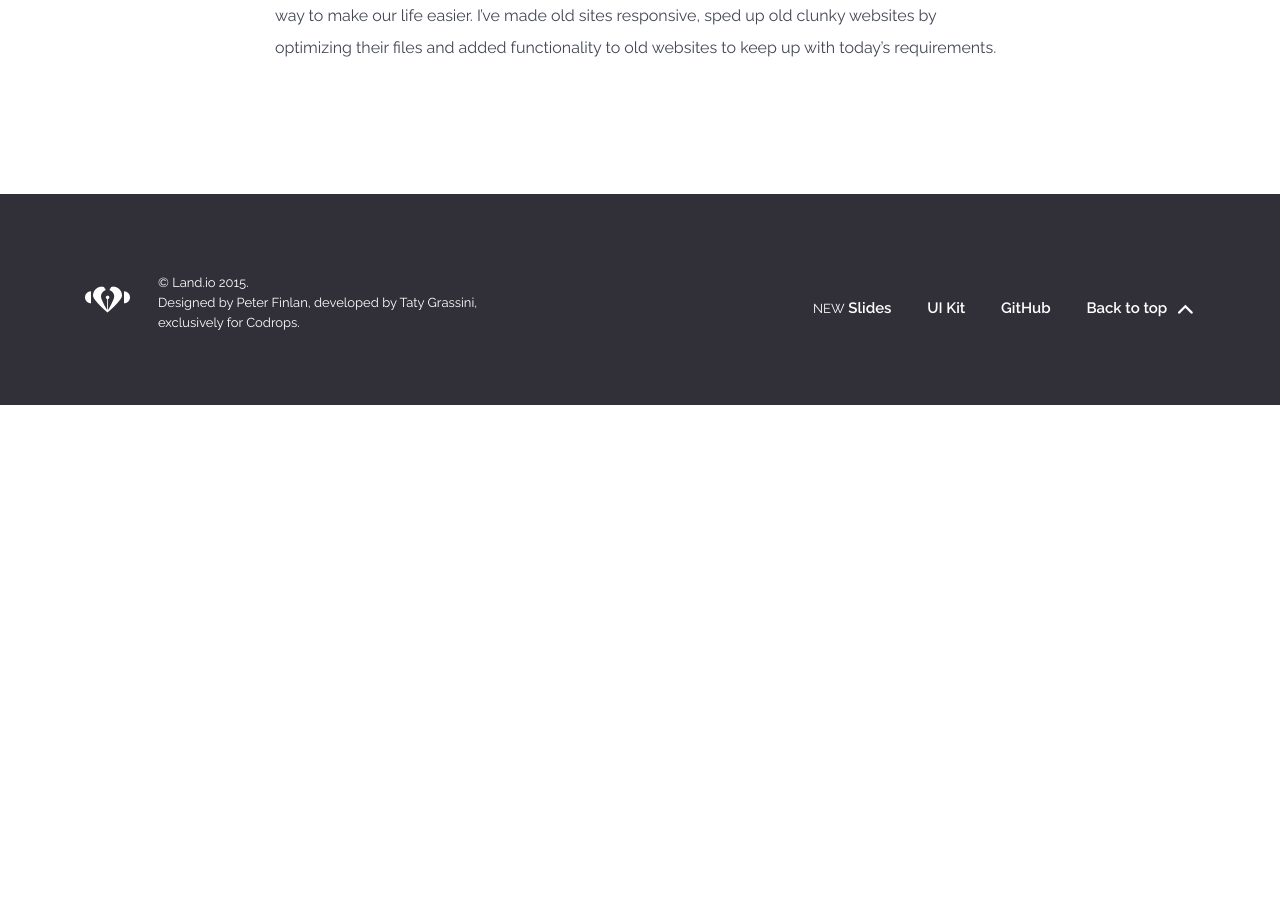
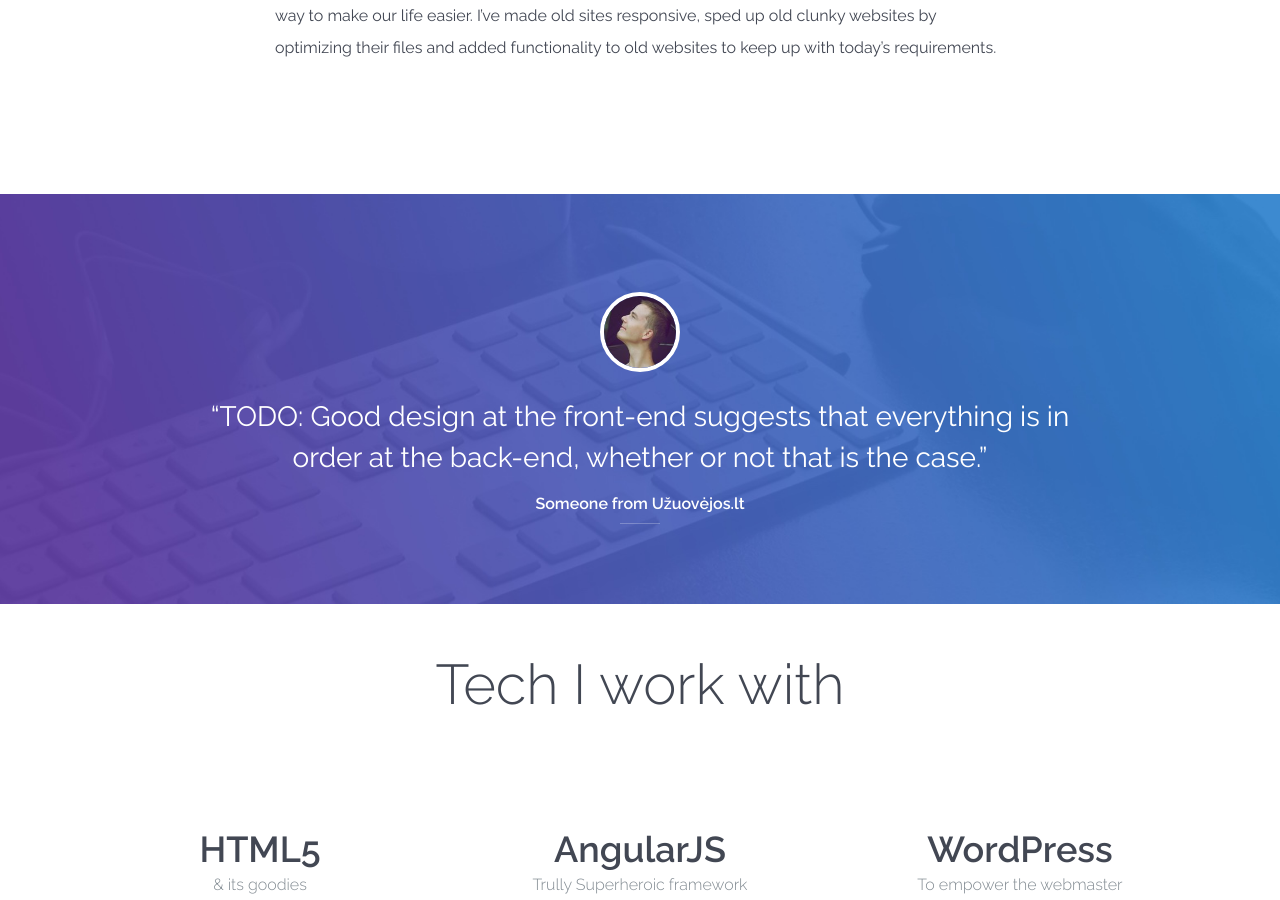
Before and after one commit to keligijus/eligijuskrepsta.com, a Jekyll site: the page built from index.html, in a window 1280 px wide and 900 px high, scrolled down 1621 px. Built offline with Jekyll 4.4.1, drawn with Linux system fonts in a browser that asks for light colours; nearby versions of some CDN libraries; some web fonts are replaced; Markdown is read by kramdown in place of the engine named in the settings; before the commit the page ends 2026 px from its top, so only the background shows below that; some of the changed text lies outside the part shown.

Commit message:
tech I work with init

```diff
--- /dev/null
+++ b/_includes/tech-i-work-with.html
@@ -0,0 +1,59 @@
+    <!-- Features
+    ================================================== -->
+
+    <h3 class="text-xs-center display-1 m-t-3">Tech I work with</h3>
+
+    <section class="section-features text-xs-center">
+      <div class="container">
+        <div class="row">
+          <div class="col-md-4">
+            <div class="card">
+              <div class="card-block">
+                <h4 class="card-title">HTML5</h4>
+                <h6 class="card-subtitle text-muted">&amp; its goodies</h6>
+              </div>
+            </div>
+          </div>
+          <div class="col-md-4">
+            <div class="card">
+              <div class="card-block">
+                <h4 class="card-title">AngularJS</h4>
+                <h6 class="card-subtitle text-muted">Trully Superheroic framework</h6>
+              </div>
+            </div>
+          </div>
+          <div class="col-md-4">
+            <div class="card">
+              <div class="card-block">
+                <h4 class="card-title">WordPress</h4>
+                <h6 class="card-subtitle text-muted">To empower the webmaster</h6>
+              </div>
+            </div>
+          </div>
+          <div class="col-md-4">
+            <div class="card">
+              <div class="card-block">
+                <h4 class="card-title">Gulp</h4>
+                <h6 class="card-subtitle text-muted">Makes life so much easier</h6>
+              </div>
+            </div>
+          </div>
+          <div class="col-md-4">
+            <div class="card">
+              <div class="card-block">
+                <h4 class="card-title">React</h4>
+                <h6 class="card-subtitle text-muted">Something trully beautiful</h6>
+              </div>
+            </div>
+          </div>
+          <div class="col-md-4">
+            <div class="card">
+              <div class="card-block">
+                <h4 class="card-title">Meteor</h4>
+                <h6 class="card-subtitle text-muted">Fast prototyping and idea validation</h6>
+              </div>
+            </div>
+          </div>
+        </div>
+      </div>
+    </section>
--- /dev/null
+++ b/_includes/testimonials.html
@@ -0,0 +1,54 @@
+    <!-- Testimonials
+    ================================================== -->
+
+    <section class="section-testimonials text-xs-center bg-inverse">
+      <div class="container">
+        <h3 class="sr-only">Testimonials</h3>
+        <div id="carousel-testimonials" class="carousel slide" data-ride="carousel" data-interval="0">
+          <div class="carousel-inner" role="listbox">
+            <div class="carousel-item active">
+              <blockquote class="blockquote">
+                <img src="img/face1.jpg" height="80" width="80" alt="Avatar" class="img-circle">
+                <p class="h3">TODO: Good design at the front-end suggests that everything is in order at the back-end, whether or not that is the case.</p>
+                <footer>Someone from Užuovėjos.lt</footer>
+              </blockquote>
+            </div>
+            <!-- <div class="carousel-item">
+              <blockquote class="blockquote">
+                <img src="img/face2.jpg" height="80" width="80" alt="Avatar" class="img-circle">
+                <p class="h3">It’s not about knowing all the gimmicks and photo tricks. If you haven’t got the eye, no program will give it to you.</p>
+                <footer>David Carson</footer>
+              </blockquote>
+            </div> -->
+            <!-- <div class="carousel-item">
+              <blockquote class="blockquote">
+                <img src="img/face3.jpg" height="80" width="80" alt="Avatar" class="img-circle">
+                <p class="h3">There’s a point when you’re done simplifying. Otherwise, things get really complicated.</p>
+                <footer>Frank Chimero</footer>
+              </blockquote>
+            </div> -->
+            <!-- <div class="carousel-item">
+              <blockquote class="blockquote">
+                <img src="img/face4.jpg" height="80" width="80" alt="Avatar" class="img-circle">
+                <p class="h3">Designing for clients that don’t appreciate the value of design is like buying new tires for a rental car.</p>
+                <footer>Joel Fisher</footer>
+              </blockquote>
+            </div> -->
+            <!-- <div class="carousel-item">
+              <blockquote class="blockquote">
+                <img src="img/face5.jpg" height="80" width="80" alt="Avatar" class="img-circle">
+                <p class="h3">Every picture owes more to other pictures painted before than it owes to nature.</p>
+                <footer>E.H. Gombrich</footer>
+              </blockquote>
+            </div> -->
+          </div>
+          <!-- <ol class="carousel-indicators"> -->
+            <!-- <li class="active"><img src="img/face1.jpg" alt="Navigation avatar" data-target="#carousel-testimonials" data-slide-to="0" class="img-fluid img-circle"></li> -->
+            <!-- <li><img src="img/face2.jpg" alt="Navigation avatar" data-target="#carousel-testimonials" data-slide-to="1" class="img-fluid img-circle"></li>
+            <li><img src="img/face3.jpg" alt="Navigation avatar" data-target="#carousel-testimonials" data-slide-to="2" class="img-fluid img-circle"></li>
+            <li><img src="img/face4.jpg" alt="Navigation avatar" data-target="#carousel-testimonials" data-slide-to="3" class="img-fluid img-circle"></li>
+            <li><img src="img/face5.jpg" alt="Navigation avatar" data-target="#carousel-testimonials" data-slide-to="4" class="img-fluid img-circle"></li> -->
+          <!-- </ol> -->
+        </div>
+      </div>
+    </section>
--- a/index.html
+++ b/index.html
@@ -6,3 +6,7 @@ title: Eligijus Krėpšta
 {% include main-hero.html %}
 
 {% include can-help-with.html %}
+
+{% include testimonials.html %}
+
+{% include tech-i-work-with.html %}
```
